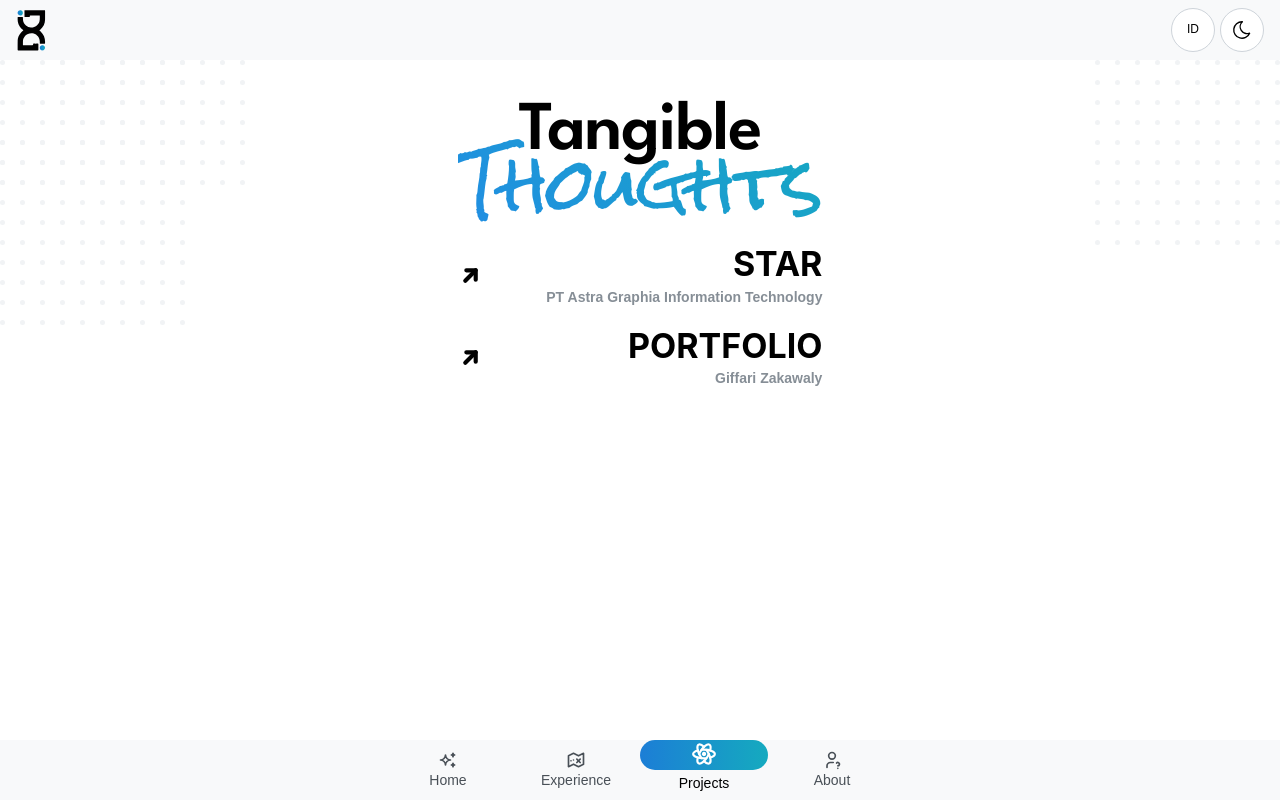
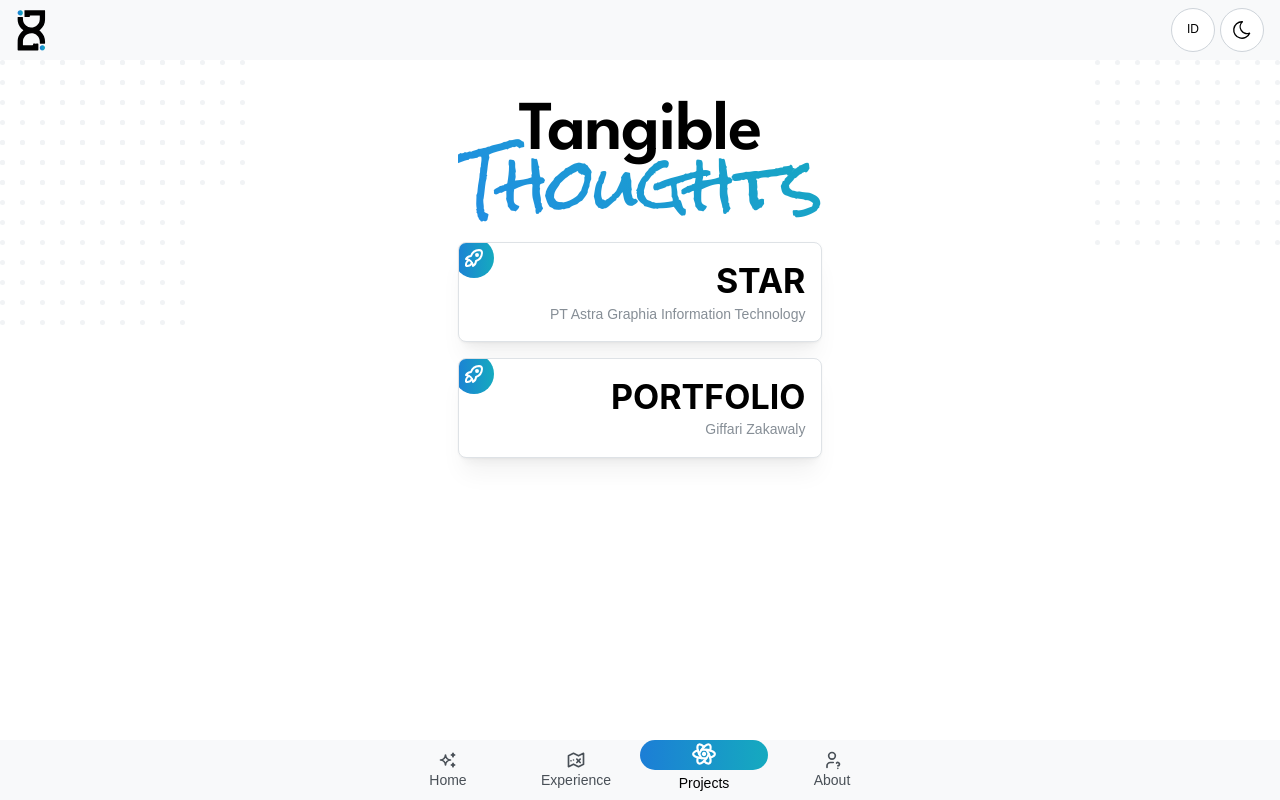
Before and after one commit to giffariz/portfolio, a Next.js app: page / in a window 1280 px wide. Both pictures are taken after a click on the button "View Projects". Built offline with nearby package versions, Linux system fonts and the light colour scheme.

Commit message:
feat: adjust project list ui

```diff
--- a/src/components/Content/Experience/Experience.tsx
+++ b/src/components/Content/Experience/Experience.tsx
@@ -1,6 +1,17 @@
 import { useLanguage } from "@/context/LanguageContext";
 import { TitleSection } from "@/components/TitleSection/TitleSection";
-import { Timeline, Text, Card, Group, Image, Flex, Badge, Accordion, List } from "@mantine/core";
+import {
+    Timeline,
+    Text,
+    Card,
+    Group,
+    Image,
+    Flex,
+    Badge,
+    Accordion,
+    List,
+    ThemeIcon,
+} from "@mantine/core";
 import classes from "./Experience.module.css";
 
 export default function ExperienceScrollWithDots() {
@@ -9,9 +20,19 @@
     return (
         <>
             <TitleSection title1={t.experience.title1} title2={t.experience.title2} />
-            <Timeline active={0} lineWidth={6} my="lg">
+            <Timeline active={-1} lineWidth={6} my="lg">
                 {t.experience.items.map((item, index) => (
-                    <Timeline.Item key={index + 1}>
+                    <Timeline.Item
+                        key={index + 1}
+                        bullet={
+                            <ThemeIcon
+                                size={22}
+                                variant="gradient"
+                                gradient={{ from: "blue", to: "cyan" }}
+                                radius="xl"
+                            />
+                        }
+                    >
                         <Card shadow="md" radius="md" withBorder w={{ md: "600px" }}>
                             <Card.Section p={"md"}>
                                 <Flex justify="space-between" align="center" gap={20}>
@@ -25,12 +46,16 @@
                             </Card.Section>
                             <Card.Section px={"md"}>
                                 <Text className={classes.role}>{item.role}</Text>
-                                <Text c="dimmed" className={classes.period}>{item.period}</Text>
+                                <Text c="dimmed" className={classes.period}>
+                                    {item.period}
+                                </Text>
                             </Card.Section>
                             <Card.Section p={"md"}>
                                 <Group gap="xs">
                                     {item.techStack.map((tech, index) => (
-                                        <Badge key={index + 1} variant="light" color="blue">{tech}</Badge>
+                                        <Badge key={index + 1} variant="light" color="blue">
+                                            {tech}
+                                        </Badge>
                                     ))}
                                 </Group>
                             </Card.Section>
@@ -39,10 +64,12 @@
                                     <Accordion.Item value="detail">
                                         <Accordion.Control>Detail</Accordion.Control>
                                         <Accordion.Panel>
-                                            <List >
+                                            <List>
                                                 {item.responsibilty.map((responsibilty, index) => (
                                                     <List.Item key={index + 1} pb={3} pr={15}>
-                                                        <Text className={classes.responsibilty}>{responsibilty}</Text>
+                                                        <Text className={classes.responsibilty}>
+                                                            {responsibilty}
+                                                        </Text>
                                                     </List.Item>
                                                 ))}
                                             </List>
--- a/src/components/Content/Projects/Projects.module.css
+++ b/src/components/Content/Projects/Projects.module.css
@@ -1,6 +1,32 @@
+.item {
+    cursor: pointer;
+    padding: var(--mantine-spacing-md);
+    transition: all 300ms ease;
+    overflow: visible;
+    border: 1px solid initial;
+
+    svg {
+        position: absolute;
+        left: -5px;
+        top: -5px;
+        transition: all 300ms ease;
+        background: linear-gradient(to right, var(--mantine-color-blue-7), var(--mantine-color-cyan-6));
+        border-radius: 50%;
+        color: white;
+        padding: 8px;
+    }
+}
+
+.item:hover {
+    background-color: light-dark(var(--mantine-color-gray-1), var(--mantine-color-dark-7));
+    svg {
+        transform: rotate(45deg);
+    }
+}
+
 .associate {
     font-size: var(--mantine-font-size-sm);
-    font-weight: 600;
+    font-weight: 500;
 
     @media (max-width: $mantine-breakpoint-xs) {
         font-size: var(--mantine-font-size-xs);
--- a/src/components/Content/Projects/Projects.tsx
+++ b/src/components/Content/Projects/Projects.tsx
@@ -1,7 +1,7 @@
 import { useLanguage } from "@/context/LanguageContext";
 import { TitleSection } from "@/components/TitleSection/TitleSection";
-import { Title, Text, Group } from "@mantine/core";
-import { IconArrowUpRight } from "@tabler/icons-react";
+import { Title, Text, Group, Card } from "@mantine/core";
+import { IconRocket } from "@tabler/icons-react";
 import { useState } from "react";
 import classes from "./Projects.module.css";
 import { useDisclosure } from "@mantine/hooks";
@@ -22,12 +22,20 @@
         <>
             <TitleSection title1={t.projects.title1} title2={t.projects.title2} />
             {t.projects.items.map((item, index) => (
-                <Group mt="md" justify="space-between" w={"100%"} key={index + 1}>
-                    <IconArrowUpRight
-                        size={25}
-                        stroke={4}
+                <Card
+                    key={index + 1}
+                    mt="md"
+                    shadow="md"
+                    radius="md"
+                    p={0}
+                    withBorder
+                >
+                    <Group
+                        justify="flex-end"
+                        className={classes.item}
                         onClick={() => handleClick(index)}
-                    />
+                    >
+                        <IconRocket size={40} />
                         <div style={{ textAlign: "right" }}>
                             <Title order={1} m={0} tt={"uppercase"}>
                                 {item.name}
@@ -37,6 +45,7 @@
                             </Text>
                         </div>
                     </Group>
+                </Card>
             ))}
             <Detail
                 opened={opened}
```
Lines whose indentation alone changed are shown as unchanged.
